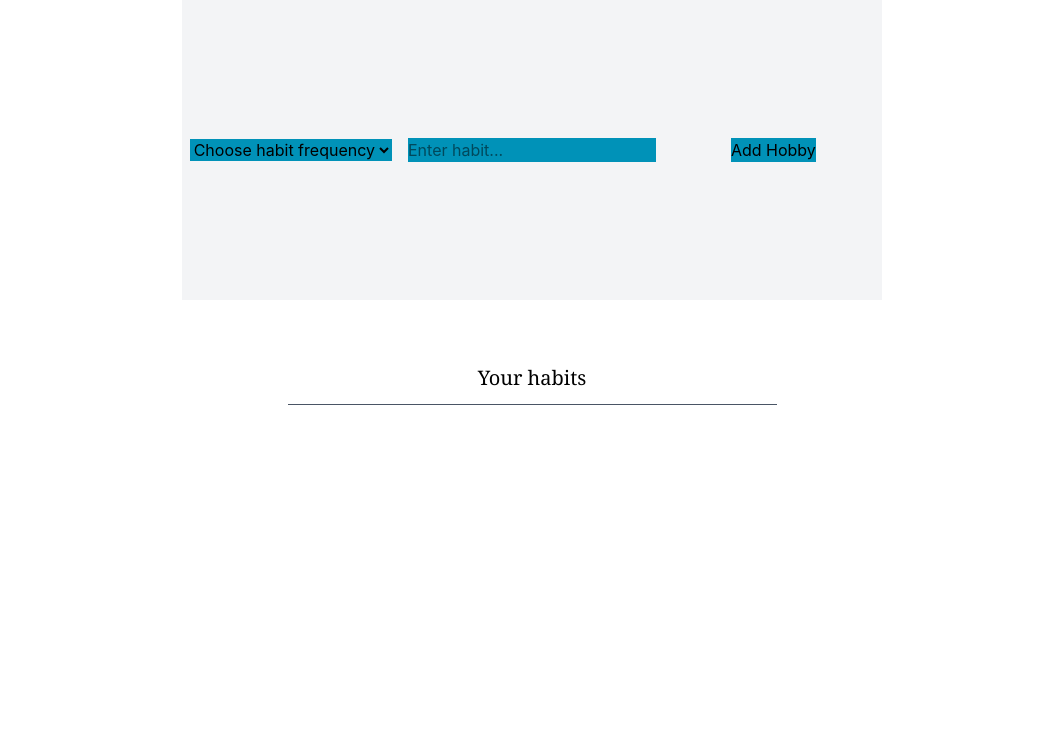
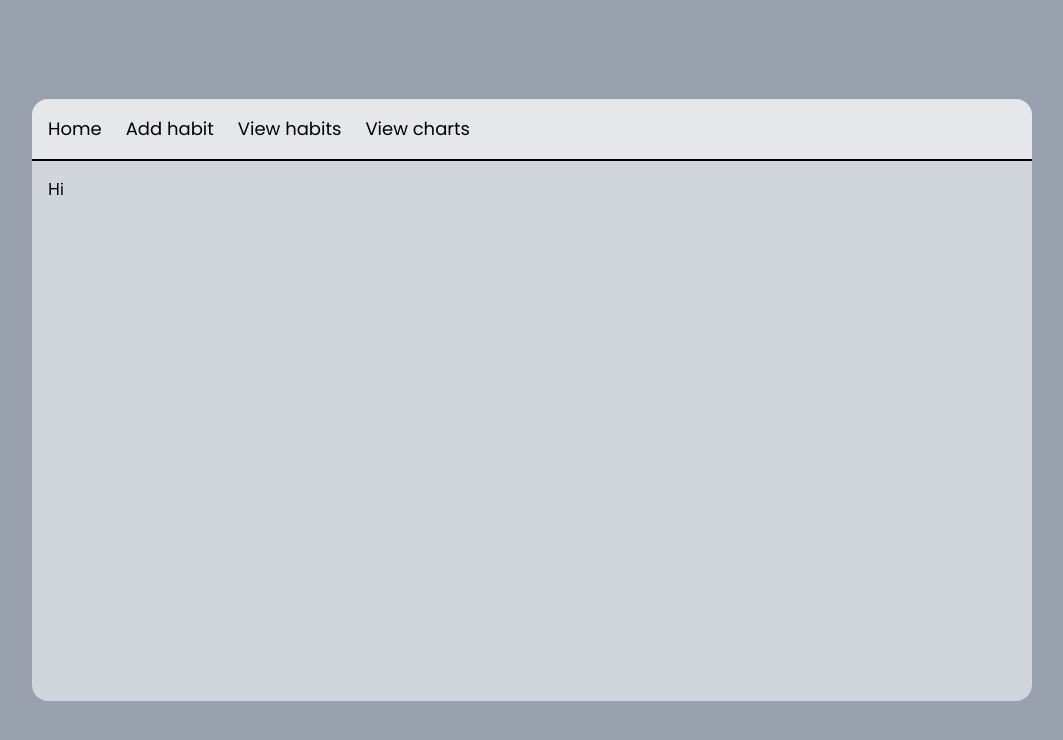
Before and after one commit to BrandonLeone1/habit-tracker-app, a React (Vite) app: page / in a window 1280 px wide. Shown: the top 740 px of the page, without its empty margins (108-1171 px from the left). Built offline with nearby package versions, Linux system fonts and the light colour scheme.

Commit message:
Added various features and split up components into routes. Added base UI features. Saving code before attempting to reformat using local dates instead of ISO strings to make the charts more accurate to user's timezone.

```diff
--- a/index.html
+++ b/index.html
@@ -3,6 +3,10 @@
   <head>
     <meta charset="UTF-8" />
     <meta name="viewport" content="width=device-width, initial-scale=1.0" />
+    <link rel="preconnect" href="https://fonts.googleapis.com">
+<link rel="preconnect" href="https://fonts.gstatic.com" crossorigin>
+<link href="https://fonts.googleapis.com/css2?family=Inter:ital,opsz,wght@0,14..32,100..900;1,14..32,100..900&family=Poppins:ital,wght@0,100;0,200;0,300;0,400;0,500;0,600;0,700;0,800;0,900;1,100;1,200;1,300;1,400;1,500;1,600;1,700;1,800;1,900&family=Roboto:ital,wght@0,100..900;1,100..900&display=swap" rel="stylesheet">
+
     <title>my-habit-tracker</title>
   </head>
   <body>
--- a/src/App.jsx
+++ b/src/App.jsx
@@ -1,7 +1,10 @@
 import { useState } from 'react'
 import { AddHabit } from './components/AddHabit';
 import { UserHabits } from './components/UserHabits';
-
+import {Routes, Route} from 'react-router-dom';
+import { DefaultView } from './components/DefaultView';
+import { Navbar } from './components/Navbar';
+import { Charts } from './components/Charts';
 
 function App() {
 
@@ -34,15 +37,35 @@ function App() {
     }
   }
 
-
-
+  function deleteMethod(habit2) {
+    setHabitsList(habitsList.filter(habit => habit.habitTitle != habit2.habitTitle))
+    setCompletedHabits(completedHabits.filter(habit => habit.habitId != habit2.habitTitle))
+  }
 
   return (
     <>
-      <AddHabit addMethod={addMethod}/>
-      <UserHabits habitsList={habitsList} completeMethod={completeMethod} completedHabits={completedHabits}/>
+    <div className='bg-gray-400 h-screen flex flex-col justify-center items-center'>
+    <Navbar />
+    <Routes>
+      <Route path='/' element={<DefaultView />}>
+
+      </Route>
+
+      <Route path='/add-habit' element={<AddHabit addMethod={addMethod}/>} >
+
+      </Route>
+
+      <Route path='/habits'element={<UserHabits habitsList={habitsList} completeMethod={completeMethod} completedHabits={completedHabits} deleteMethod={deleteMethod}/>}>
+      </Route>
+
+      <Route path='/charts' element={<Charts habitsList={habitsList} completedHabits={completedHabits} />}>
+
+      </Route>
+
+    </Routes>
 
 
+      </div>
     </>
   )
 }
--- a/src/components/AddHabit.jsx
+++ b/src/components/AddHabit.jsx
@@ -21,13 +21,20 @@ export function AddHabit({addMethod}) {
 
     return (
     <>
-        <div className="grid grid-cols-1 md:grid-cols-3 w-175 min-h-75 mx-auto max-w-[95%] gap-6 bg-gray-100 md:place-items-center">
+    <div className="bg-gray-100 w-250 max-w-[95%] min-h-135 p-10 rounded-b-2xl">
+
+
+
+            <h2 className="font-[poppins] text-xl text-center">Add a hobby</h2>
+            <hr className="text-gray-600 w-122.25 max-w-[95%] mx-auto my-3"/>
+
+            <div className="flex flex-wrap w-175 min-h-75 mt-15 mx-auto max-w-[95%] gap-8 justify-center items-center">
             <select
             value={habitFreq}
             onChange={(e) => setHabitFreq(e.target.value)}
-            className="bg-cyan-600">
+            className="bg-zinc-950 text-white md:px-4 md:py-3 p-3 font-[inter] text-lg max-h-12.5 min-w-73 cursor-pointer">
                 <option
-                className="bg-cyan-600"
+                className=""
                 defaultValue>Choose habit frequency</option>
                 <option>Daily</option>
                 <option>Weekly</option>
@@ -37,18 +44,19 @@ export function AddHabit({addMethod}) {
             type="text"
             placeholder="Enter habit..."
             required
-            className="block bg-cyan-600"
+            className="block bg-zinc-950 text-white md:px-4 md:py-3 p-3 font-[inter] text-lg max-h-12.5 min-w-73"
             onChange={(e) => setHabitName(e.target.value)}
             value={habitName}
             />
 
             <button
             onClick={handleClick}
-            className="block place-self-start md:place-self-center bg-cyan-600">
-                Add Hobby
+            className="block bg-zinc-950 text-white font-[inter] md:px-12 md:py-3 p-3 text-lg max-h-12.5 rounded-3xl cursor-pointer hover:-translate-y-1 active:scale-95 duration-300">
+                Add
             </button>
+
         </div>
-
+    </div>
     </>
     );
 }
--- /dev/null
+++ b/src/components/Charts.jsx
@@ -0,0 +1,53 @@
+import { WeeklyBreakDown } from "./WeeklyBreakdown";
+import { MonthlyBreakDown } from "./MonthlyBreakdown";
+import { WeeklyCompletions } from "./WeeklyCompletions";
+import { MonthlyCompletions } from "./MonthlyCompletions";
+import { useState } from "react";
+
+
+export function Charts({habitsList, completedHabits}) {
+
+    const [openWeekly, setOpenWeekly] = useState(false);
+    const [openMonthly, setOpenMonthly] = useState(false);
+
+    return (
+        <div className="bg-gray-100 w-250 max-w-[95%] min-h-135 p-10 rounded-b-2xl">
+            <h2 className="font-[poppins] text-xl text-center">Charts Dashboard</h2>
+            <hr className="text-gray-600 w-122.25 max-w-[95%] mx-auto my-3"/>
+            {
+                habitsList.map((habit => (
+
+                    <div key={habit.id}>
+                        <h2>{habit.habitTitle}</h2>
+                        <WeeklyCompletions completedHabits={completedHabits} habitId={habit.habitTitle}/>
+                        <MonthlyCompletions completedHabits={completedHabits} habitId={habit.habitTitle}/>
+                        <button onClick={() => setOpenWeekly(prev => !prev)}>Toggle weekly chart</button>
+                        <button onClick={() => setOpenMonthly(prev => !prev)}>Toggle monthly chart</button>
+
+                        { openWeekly ? (
+
+                        <WeeklyBreakDown completedHabits={completedHabits} habitId={habit.habitTitle}/>
+                        ) : (
+                            ""
+                        )
+
+
+                        }
+
+                        { openMonthly ? (
+
+                            <MonthlyBreakDown completedHabits={completedHabits} habitId={habit.habitTitle} />
+                        ) : (
+                            ""
+                        )
+                        }
+                    </div>
+
+                )
+
+
+                ))
+            }
+        </div>
+    );
+}
--- /dev/null
+++ b/src/components/DefaultView.jsx
@@ -0,0 +1,10 @@
+export function DefaultView() {
+    return (
+        <>
+        <div className="bg-gray-300 w-250 max-w-[95%] min-h-135 p-4 rounded-b-2xl">
+            Hi
+        </div>
+
+        </>
+    );
+}
--- a/src/components/MonthlyBreakdown.jsx
+++ b/src/components/MonthlyBreakdown.jsx
@@ -43,7 +43,7 @@ export function MonthlyBreakDown({completedHabits, habitId}) {
     console.log(monthlyData)
     return (
 
-        <div>
+        <div className="">
 
             <MonthlyChart monthlyData={monthlyData}/>
         </div>
--- /dev/null
+++ b/src/components/Navbar.jsx
@@ -0,0 +1,15 @@
+import { Link } from "react-router-dom";
+
+export function Navbar() {
+    return (
+        <header className="bg-gray-200 w-250 max-w-[95%] border-b-2 border-black rounded-t-2xl p-4">
+            <nav className="flex gap-6 font-[poppins] text-lg flex-wrap">
+                <Link to='/'>Home</Link>
+                <Link to='/add-habit'>Add habit</Link>
+                <Link to='/habits'>View habits</Link>
+                <Link to='/charts'>View charts</Link>
+            </nav>
+        </header>
+    );
+
+}
--- a/src/components/UserHabits.jsx
+++ b/src/components/UserHabits.jsx
@@ -5,7 +5,7 @@ import { WeeklyBreakDown } from "./WeeklyBreakdown";
 import { MonthlyCompletions } from "./MonthlyCompletions";
 import { MonthlyBreakDown } from "./MonthlyBreakdown";
 
-export function UserHabits ({habitsList, completeMethod, completedHabits}) {
+export function UserHabits ({habitsList, completeMethod, completedHabits, deleteMethod}) {
 
     const [confirmComplete, setConfirmComplete] = useState({});
 
@@ -15,7 +15,7 @@ export function UserHabits ({habitsList, completeMethod, completedHabits}) {
             {/* new Date().toISOString().split("T")[0] */}
             let addCompletion = {
                 habitId: habit.habitTitle,
-                date: '2026-04-07',
+                date: '2026-04-09',
                 completionCount: 1
             }
 
@@ -28,14 +28,21 @@ export function UserHabits ({habitsList, completeMethod, completedHabits}) {
         }));
     }
 
+    function handleDel(habit) {
+        deleteMethod(habit)
+    }
+
     return (
         <>
-            <div className="w-175 min-h-75 mx-auto max-w-[95%] p-6 gap-6  mt-10">
-                <h2 className="text-xl text-center font-serif">Your habits</h2>
-                <hr className="text-gray-600 w-[75%] mx-auto my-3"/>
+
+        <div className="bg-gray-100 w-250 max-w-[95%] min-h-135 max-h-135 rounded-b-2xl p-4 overflow-y-scroll">
+            <div className="w-175 min-h-75 mx-auto max-w-[95%] p-6 gap-6">
+                <h2 className="text-xl text-center font-[poppins]">Your habits</h2>
+                <hr className="text-gray-600 w-122.25 max-w-full mx-auto my-3"/>
                 {
                     habitsList.map((habit => (
-                        <div key={habit.id} className="mt-10 flex flex-col bg-gray-100 gap-4">
+                        <div key={habit.id} className="mt-10 flex flex-col bg-zinc-700 gap-4">
+                            <span onClick={() => handleDel(habit)}>x</span>
                             <h2>Habit: {habit.habitTitle}</h2>
                             <p>Desired frequency: {habit.habitFrequency}</p>
                             <input
@@ -52,16 +59,15 @@ export function UserHabits ({habitsList, completeMethod, completedHabits}) {
                             </button>
 
                             <StreakCalc completedHabits={completedHabits} habitId={habit.habitTitle} className="mb-10"/>
-                            <WeeklyCompletions completedHabits={completedHabits} habitId={habit.habitTitle}/>
-                            <WeeklyBreakDown completedHabits={completedHabits} habitId={habit.habitTitle}/>
-                            <MonthlyCompletions completedHabits={completedHabits} habitId={habit.habitTitle}/>
-                            <MonthlyBreakDown completedHabits={completedHabits} habitId={habit.habitTitle} />
+
+
                         </div>
                     )
 
                     ))
                 }
             </div>
+        </div>
         </>
     );
 }
```
